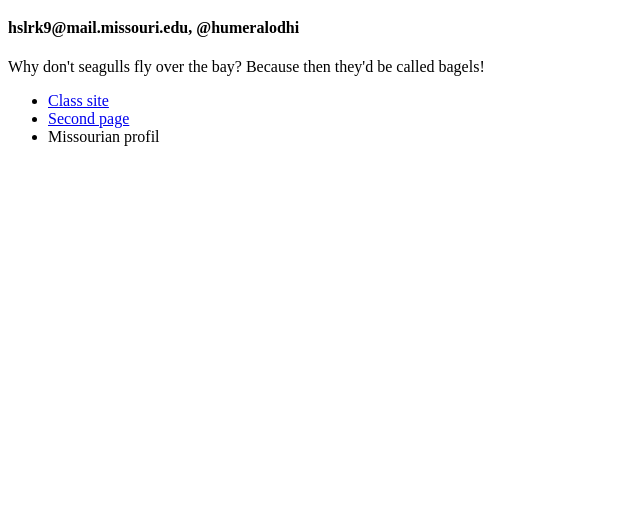
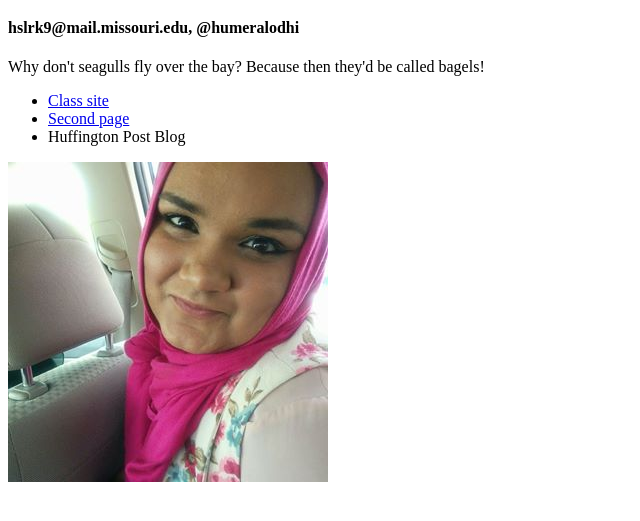
Before and after one commit to J4502-fs17/humeralodhi, a plain HTML site: page index.html in a window 1280 px wide. Shown: the part 61-582 px from the top of the page, without its empty margins (0-640 px from the left). Drawn offline with Linux system fonts and the light colour scheme.

Commit message:
Added picture

```diff
--- a/index.html
+++ b/index.html
@@ -10,8 +10,10 @@
     <ul>
       <li><a href="https://github.com/J4502-fs17">Class site</a></li>
       <li><a href="page2.html">Second page</a></li>
-      <li>Missourian profil</li>
+      <li>Huffington Post Blog</li>
     </ul>
+    <img src="humeralodho.jpg"
+    alt="Picture of Humera Lodhi"/>
   </body>
 
 
```
Also changed, not shown: humeralodho.jpg (added).
